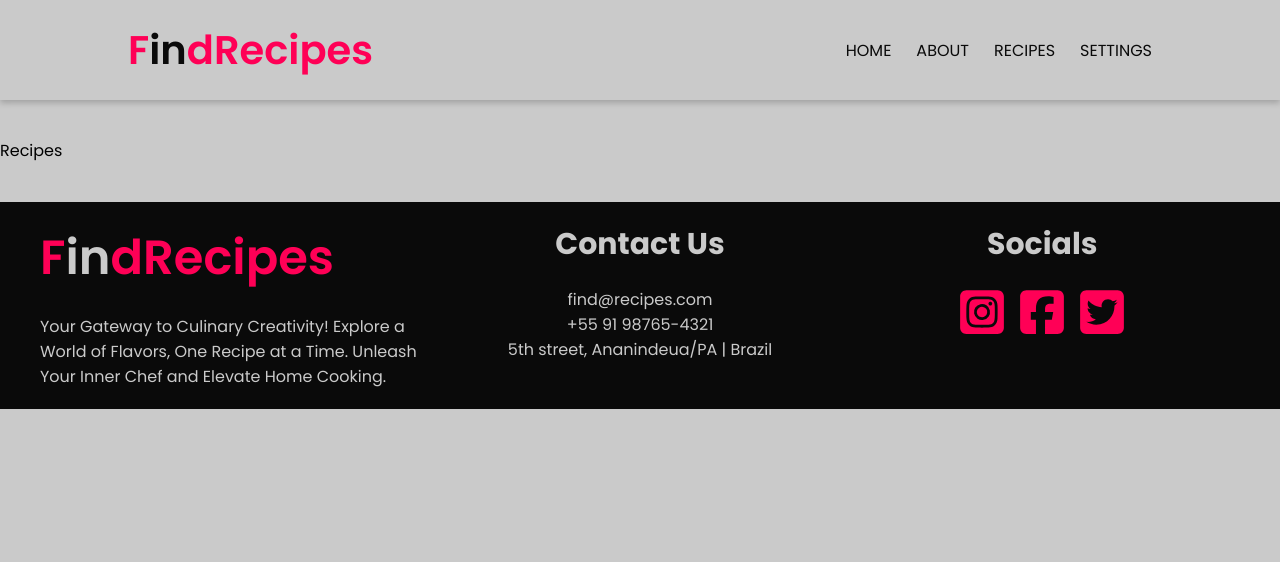
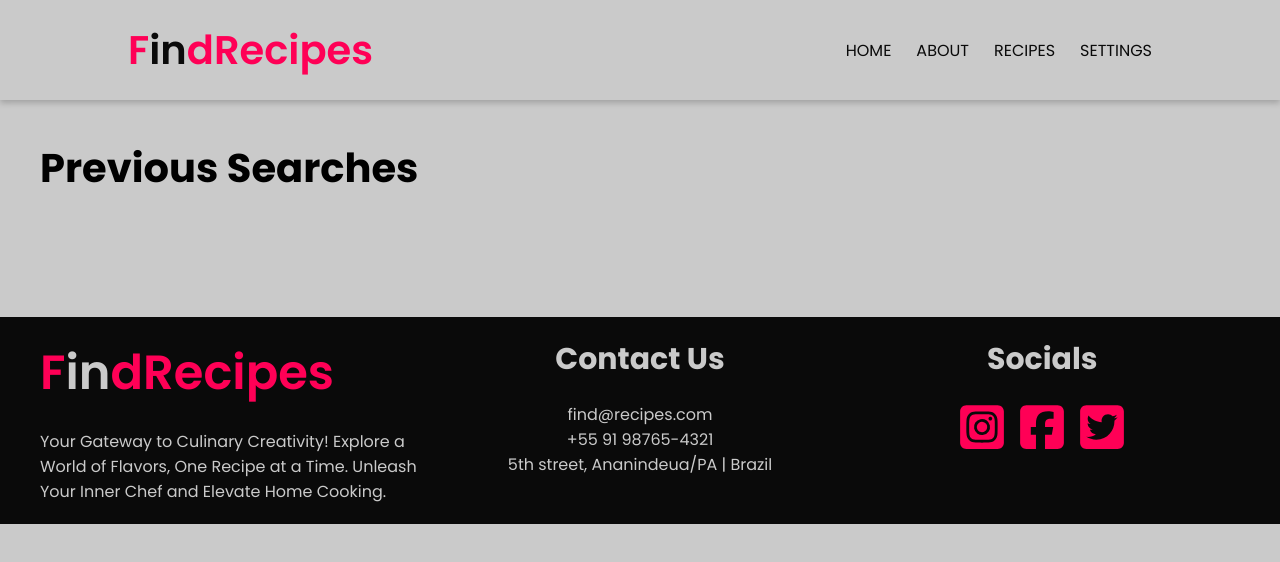
Before and after one commit to ecpieritz/find-recipes, a React (Create React App) app: page /recipes in a window 1280 px wide. Shown: the top 562 px of the page. Built offline with nearby package versions, Linux system fonts and the light colour scheme.

Commit message:
Added PreviousSearches base

```diff
--- /dev/null
+++ b/src/components/recipes/PreviousSearches.js
@@ -0,0 +1,14 @@
+import React from 'react'
+
+function PreviousSearches() {
+  return (
+    <div className='fr-recipes__previous-searches section'>
+      <h2>Previous Searches</h2>
+      <div className='fr-recipes__previous-searches__container'>
+
+      </div>
+    </div>
+  )
+}
+
+export default PreviousSearches
--- a/src/pages/Recipes.js
+++ b/src/pages/Recipes.js
@@ -1,9 +1,10 @@
 import React from 'react'
+import PreviousSearches from '../components/recipes/PreviousSearches'
 
 function Recipes() {
   return (
     <>
-      Recipes
+      <PreviousSearches />
     </>
   )
 }
```
